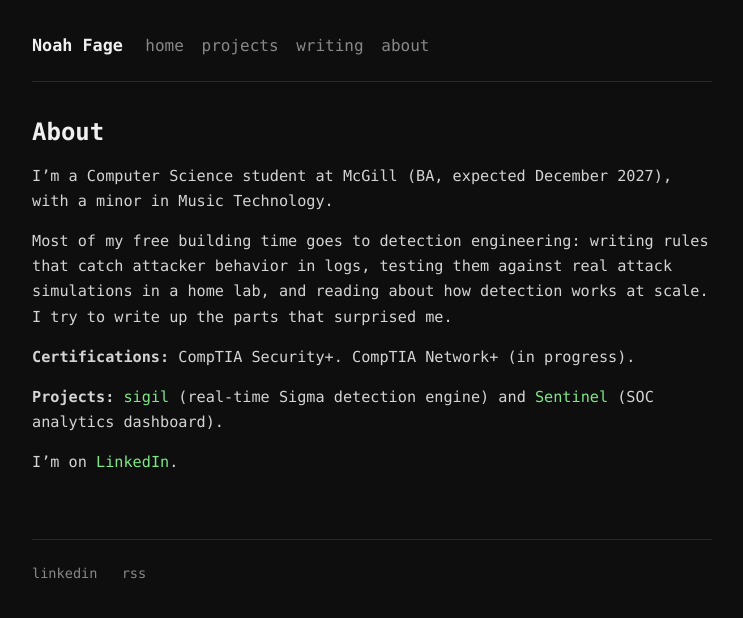
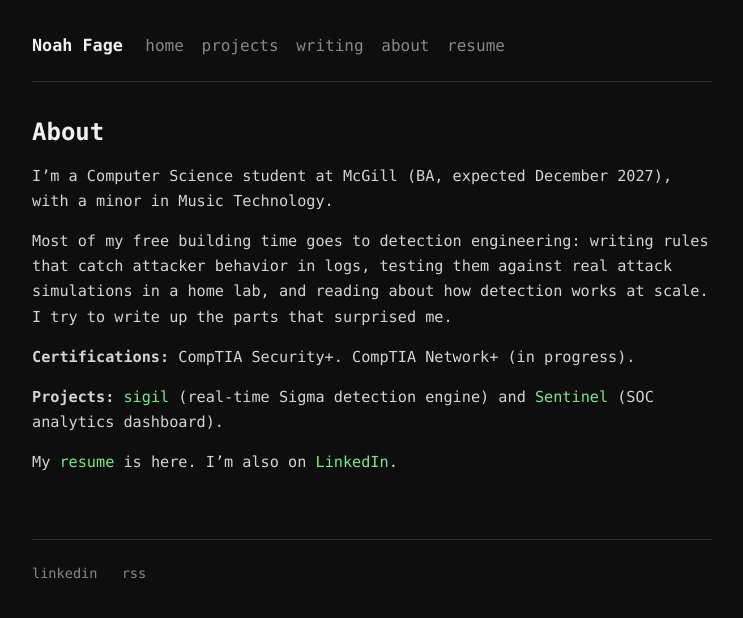
Before and after one commit to noah-fage/noah-fage.github.io, a Jekyll site: the page built from about.md, in a window 1280 px wide. Shown: the top 618 px of the page, without its empty margins (268-1011 px from the left). Built offline with Jekyll 4.4.1, drawn with Linux system fonts in a browser that asks for light colours.

Commit message:
add resume

```diff
--- a/_layouts/default.html
+++ b/_layouts/default.html
@@ -25,6 +25,7 @@
       <a href="{{ '/projects/' | relative_url }}">projects</a>
       <a href="{{ '/writing/' | relative_url }}">writing</a>
       <a href="{{ '/about/' | relative_url }}">about</a>
+      <a href="{{ '/assets/Noah_Fage_Resume.pdf' | relative_url }}">resume</a>
     </nav>
   </header>
 
--- a/about.md
+++ b/about.md
@@ -18,4 +18,5 @@ the parts that surprised me.
 **Projects:** [sigil](/projects/) (real-time Sigma detection engine) and
 [Sentinel](/projects/) (SOC analytics dashboard).
 
-I'm on [LinkedIn](https://www.linkedin.com/in/noah-fage-139885209).
+My [resume](/assets/Noah_Fage_Resume.pdf) is here. I'm also on
+[LinkedIn](https://www.linkedin.com/in/noah-fage-139885209).
```
Also changed, not shown: 1 other file.
